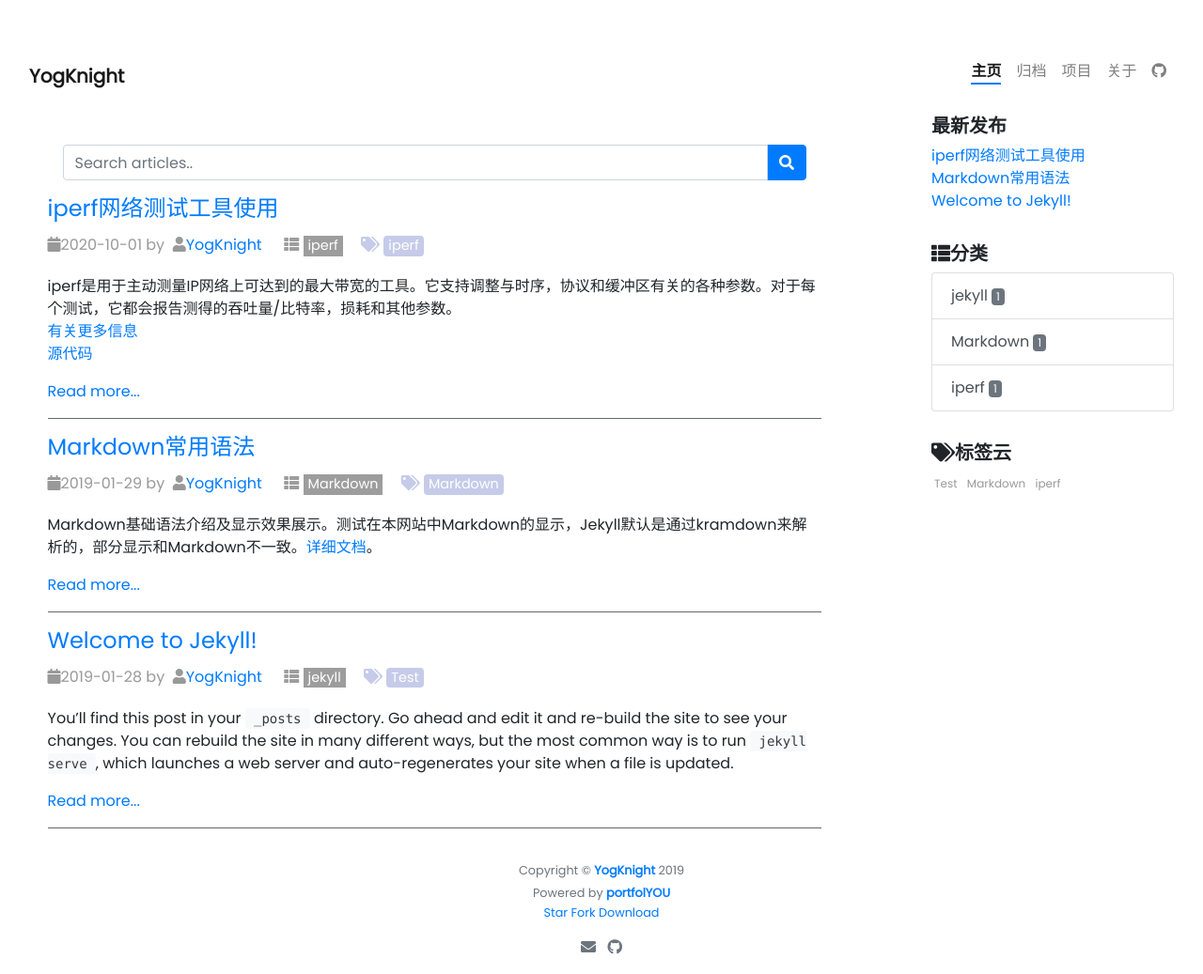
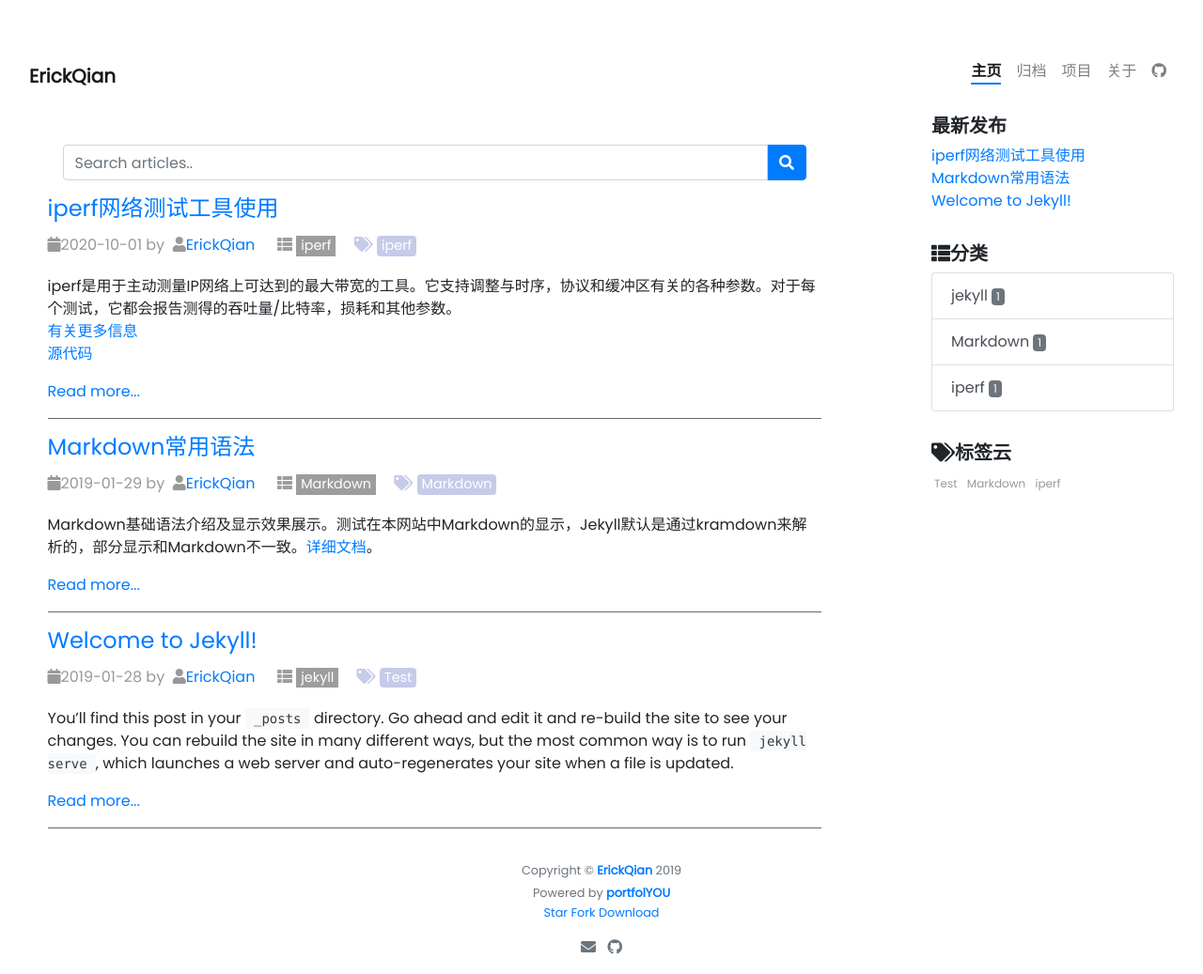
Before and after one commit to digiisle/digiisle.github.io, a Jekyll site: the page built from pages/index.html, in a window 1280 px wide. Shown: the whole page at 94% size. Built offline with Jekyll 4.4.1, drawn with Linux system fonts in a browser that asks for light colours; nearby versions of some CDN libraries; comment, search, counter and statistics services are not loaded.

Commit message:
修改配置

```diff
--- a/_config.yml
+++ b/_config.yml
@@ -1,10 +1,10 @@
 # Site settings
-title: YogKnight
+title: ErickQian
 description: >- # this means to ignore newlines until "baseurl:"
   Just do it.
 baseurl: ""  # the subpath of your site, e.g. /blog
 url: "" # the base hostname & protocol for your site, e.g. http://example.com
-repository: YogKnight/yogknight.github.io
+repository: ErickQian/ErickQian.github.io
 # If you're hosting your site at a Project repository on GitHub pages
 # (http://yourusername.github.io/repository-name)
 # and NOT your User repository (http://yourusername.github.io)
@@ -22,10 +22,10 @@ plugins:
 
 # Author Info
 author:
-  name     : YogKnight
+  name     : ErickQian
   image    : https://i.postimg.cc/65mF00T0/hd2.jpg
   email    : qianyunkang@aliyun.com
-  github   : YogKnight
+  github   : ErickQian
   twitter  :
   linkedin :
   facebook :
@@ -42,9 +42,9 @@ comments:
   gitalk:
     clientID    : e0712dde20ba0da59c33 # GitHub Application Client ID
     clientSecret: 24dc17828d8ebc9f78c7b427597d019afc239336 # GitHub Application Client Secret
-    repository  : yogknight.github.io # GitHub repo
-    owner       : yogknight # GitHub repo owner
-    admin: yogknight # GitHub repo owner and collaborators, only these guys can initialize GitHub issues, IT IS A LIST.
+    repository  : ErickQian.github.io # GitHub repo
+    owner       : ErickQian # GitHub repo owner
+    admin: ErickQian # GitHub repo owner and collaborators, only these guys can initialize GitHub issues, IT IS A LIST.
 
   ## Valine
   # please refer to https://valine.js.org/en/ for more info.
```
